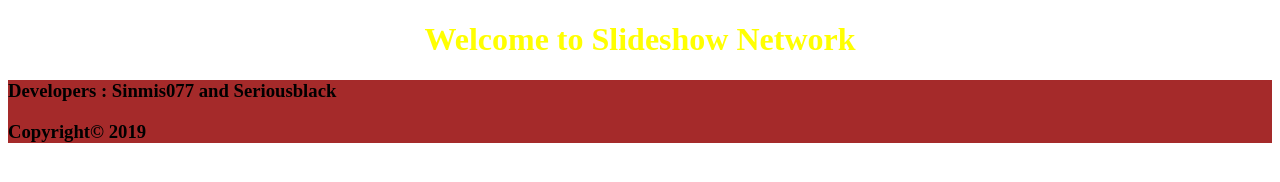
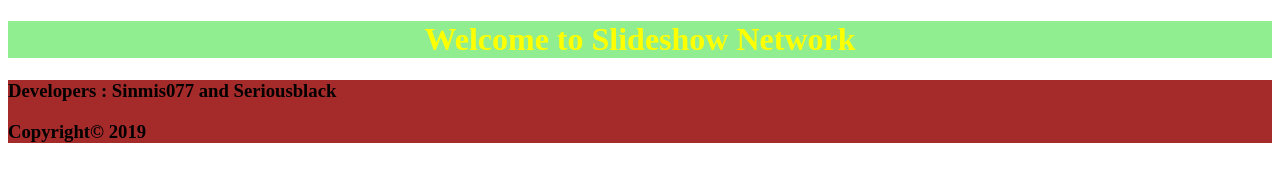
Before and after one commit to SlideshowDevs/Slideshowcommunity, a plain HTML site: page htmldoc.html in a window 1280 px wide. Drawn offline with Linux system fonts and the light colour scheme.

Commit message:
Update htmldoc.html

```diff
--- a/htmldoc.html
+++ b/htmldoc.html
@@ -7,7 +7,7 @@
 <meta charset="UTF-8">
 </head>
 <body style="background-color:blue)">
-<header stye="background-color:lime">
+<header style="background-color:lightgreen">
     <h1 style="color:yellow; text-align:center; border:2px black">
     Welcome to Slideshow Network</h1>
 </header>
```
